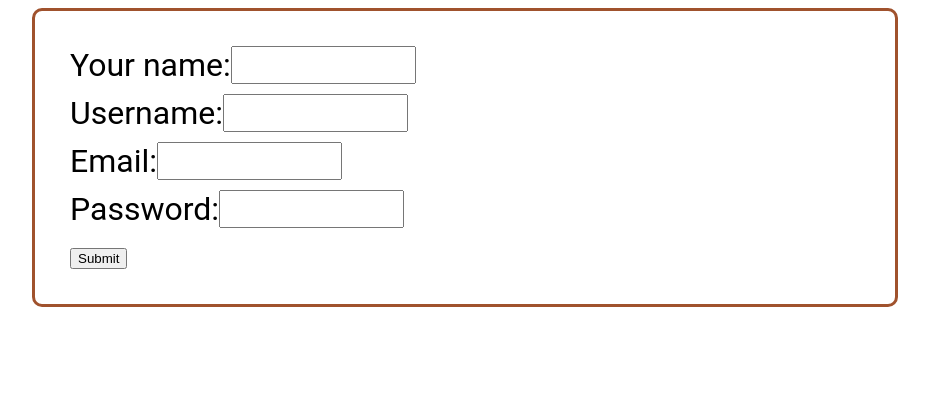
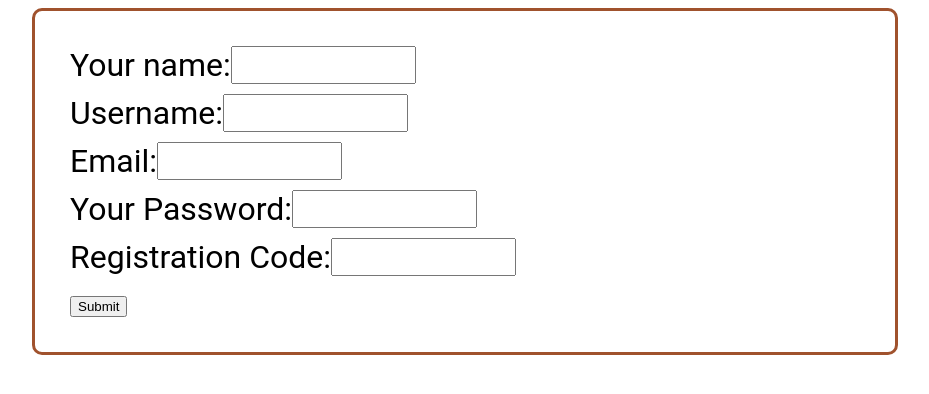
Before and after one commit to timurbakibayev/jupyter, a Django app: page /register in a window 1280 px wide. Shown: the top 394 px of the page, without its empty margins (175-1104 px from the left). Run offline with Django 3.2, Linux system fonts and the light colour scheme.

Commit message:
registration code

```diff
--- a/jupyterkz/fiesta/views.py
+++ b/jupyterkz/fiesta/views.py
@@ -12,6 +12,8 @@ def register_form(request):
     message = ""
     if request.method == "POST":
         # print(request.POST)
+        if request.POST.get("code", "") != "5918":
+            message = "Incorrect registration code. Please, write to timurbakibayev[@]gmail.com to get this code."
         if request.POST.get("email", "") == "":
             message = "Enter a correct email"
         if request.POST.get("username", "") == "":
@@ -100,7 +102,7 @@ def index(request, folder_name=""):
 
     if folder_name == "":
         files = []
-        dirs = [i.username for i in User.objects.all()]
+        dirs = [i.username for i in User.objects.all() if not i.is_superuser]
     else:
         by_user = get_object_or_404(User, username=folder_name.lower())
         files = Html.objects.filter(author=by_user)
--- a/jupyterkz/templates/register.html
+++ b/jupyterkz/templates/register.html
@@ -11,7 +11,8 @@
     <div class="registerElement">Your name: <input type="text" name="first_name"></div>
     <div class="registerElement">Username: <input type="text" name="username"></div>
     <div class="registerElement">Email: <input type="email" name="email"></div>
-    <div class="registerElement">Password: <input type="password" name="password"></div>
+    <div class="registerElement">Your Password: <input type="password" name="password"></div>
+    <div class="registerElement">Registration Code: <input type="password" name="code"></div>
     <div class="registerElement error">{{ message }}</div>
     <div class="registerElement"><button type="submit">Submit</button></div>
 </form>
```
